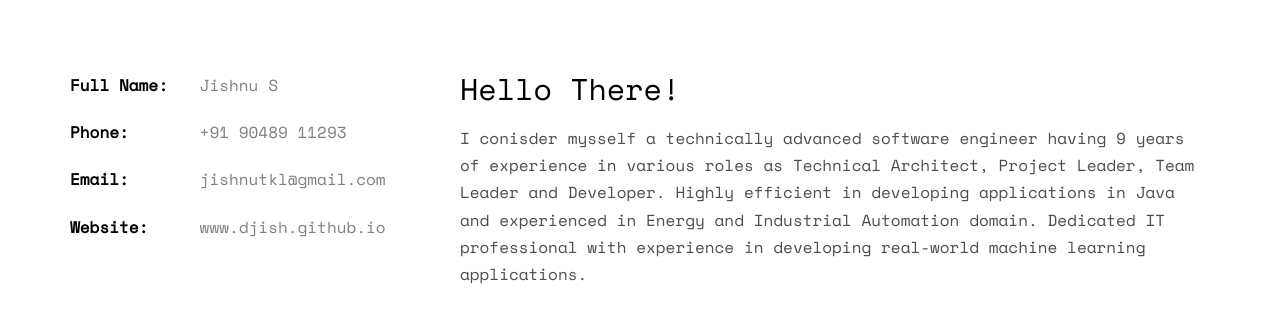
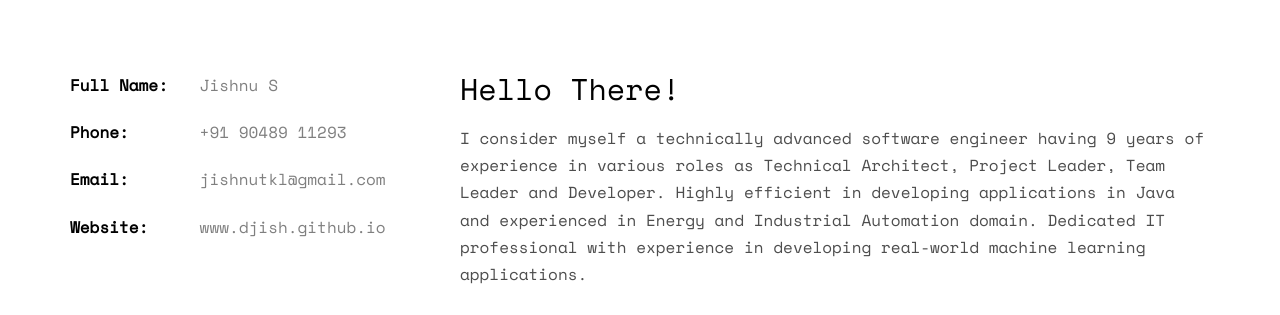
Before and after one commit to djish/djish.github.io, a plain HTML site: page index.html in a window 1280 px wide. Shown: the part 1000-1315 px from the top of the page. Drawn offline with nearby package versions, Linux system fonts and the light colour scheme; files whose address does not match are found by name.

Commit message:
education updated

```diff
--- a/index.html
+++ b/index.html
@@ -104,7 +104,7 @@
 				<div class="col-md-8">
 					<h2>Hello There!</h2>
 					<!--<p>There live the blind texts far from the countries Vokalia and Consonantia, there live the blind texts. Separated they live in bookmarksgrove there live the blind texts far from the countries.</p> -->
-					<p>I conisder mysself a technically advanced software engineer having 9 years of experience in various roles as Technical Architect, Project Leader, Team Leader and Developer. Highly efficient in developing applications in Java and experienced in Energy and Industrial Automation domain. Dedicated IT professional with experience in developing real-world machine learning applications. </p>
+					<p>I consider myself a technically advanced software engineer having 9 years of experience in various roles as Technical Architect, Project Leader, Team Leader and Developer. Highly efficient in developing applications in Java and experienced in Energy and Industrial Automation domain. Dedicated IT professional with experience in developing real-world machine learning applications. </p>
 					<p>
 						<ul class="fh5co-social-icons">
 							<li><a href="https://www.linkedin.com/in/jishnu-s-863a7b67/"><i class="icon-twitter2"></i></a></li>
```
